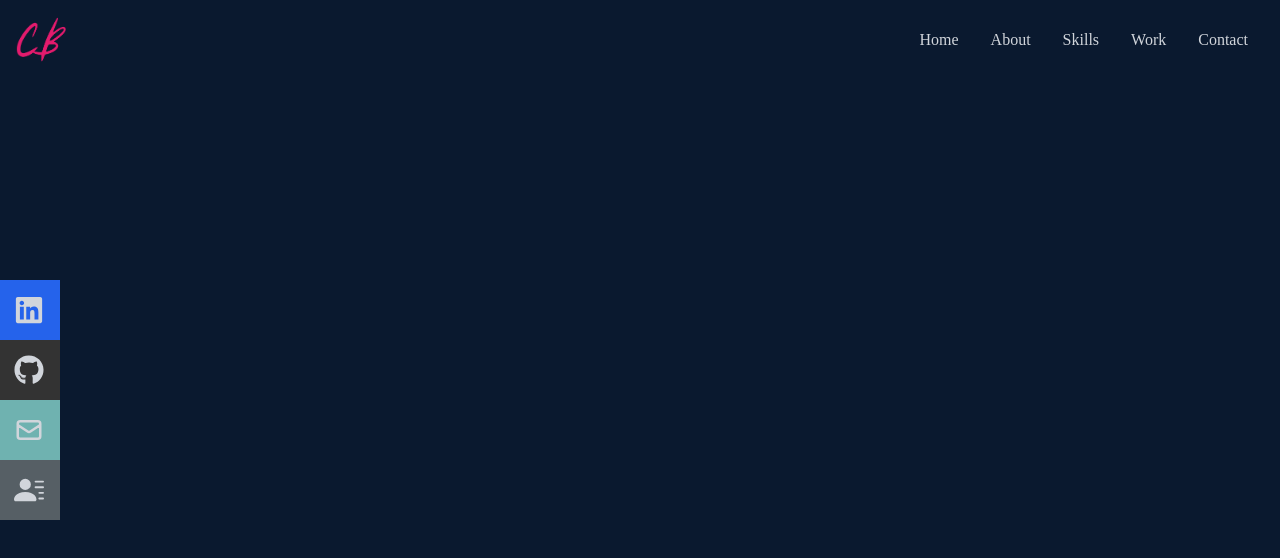
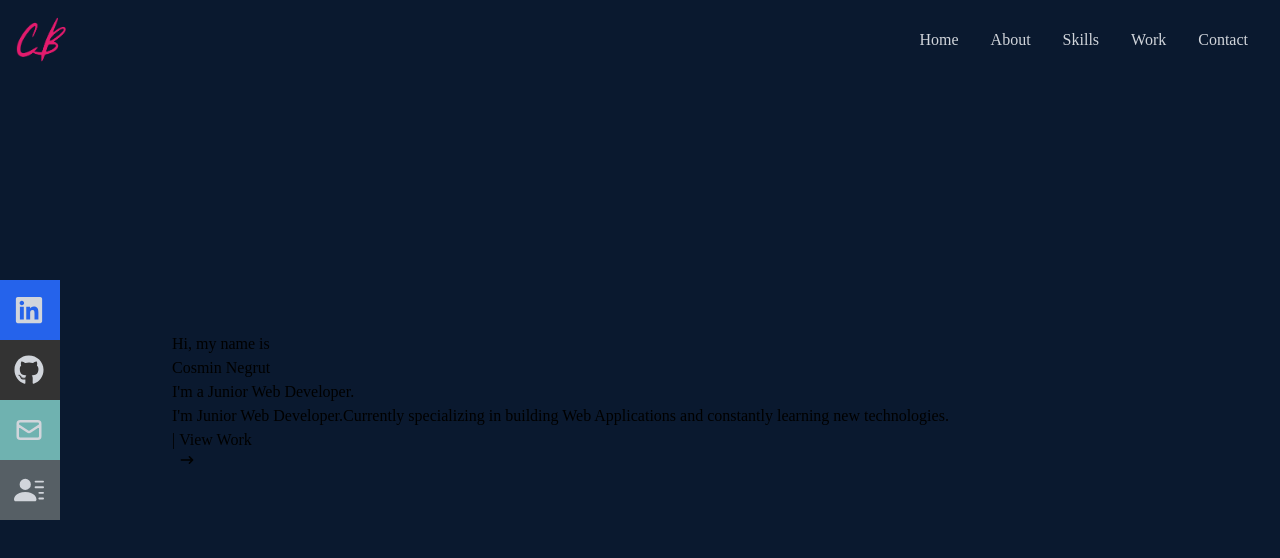
Before and after one commit to mercenar17r/portfolio-website, a React (Create React App) app: page / in a window 1280 px wide. Shown: the top 558 px of the page. Built offline with nearby package versions, Linux system fonts and the light colour scheme.

Commit message:
add hero content

```diff
--- a/src/components/Hero.jsx
+++ b/src/components/Hero.jsx
@@ -2,7 +2,26 @@ import React from "react";
 import { HiArrowNarrowRight } from "react-icons/hi";
 
 function Hero() {
-  return <div className="w-fu;; h-screen bg-[#0a192f]"></div>;
+  return (
+    <div className="w-fu;; h-screen bg-[#0a192f]">
+      {/* Container */}
+      <div className="max-w-[1000px] mx-auto px-8 flex flex-col justify-center h-full">
+        <p>Hi, my name is</p>
+        <h1>Cosmin Negrut</h1>
+        <h2>I'm a Junior Web Developer.</h2>
+        <p>
+          I'm Junior Web Developer.Currently specializing in building Web
+          Applications and constantly learning new technologies.
+        </p>
+        <div>
+          |{" "}
+          <button>
+            View Work <HiArrowNarrowRight />
+          </button>
+        </div>
+      </div>
+    </div>
+  );
 }
 
 export default Hero;
```
